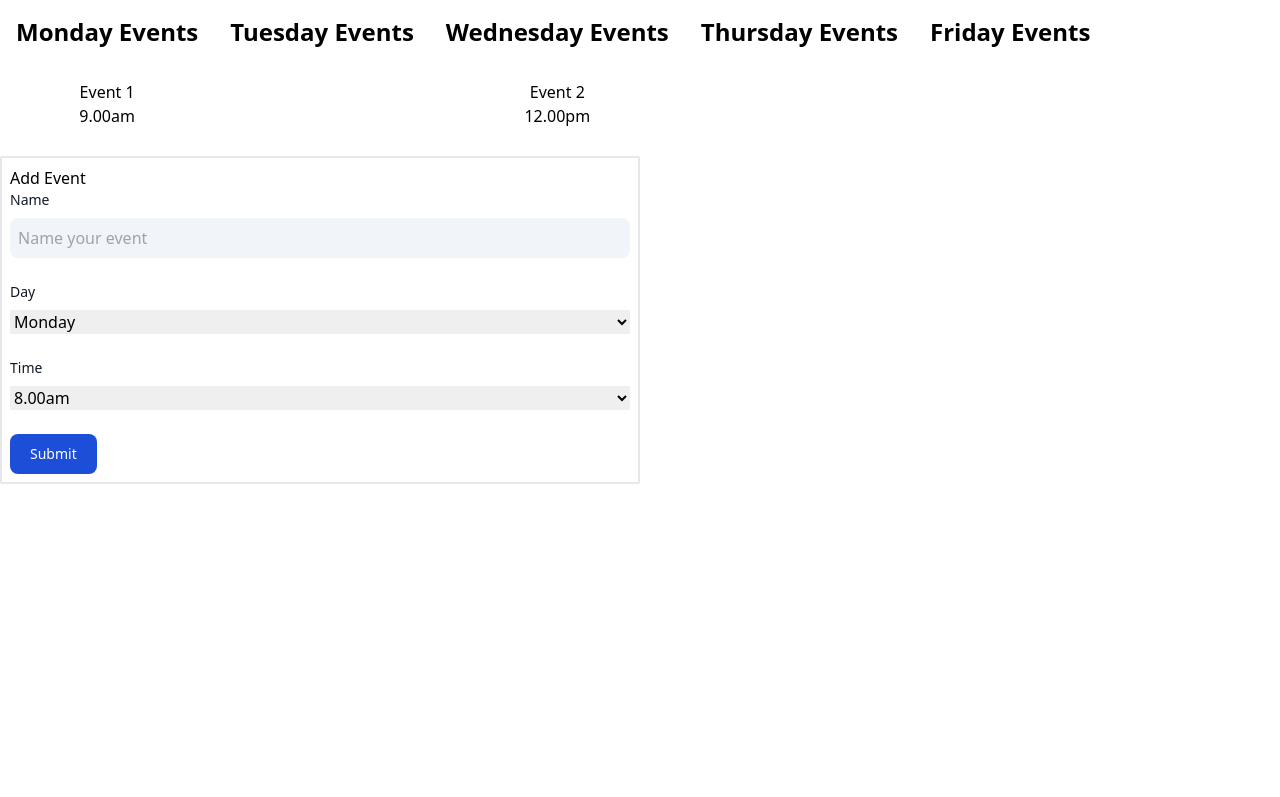
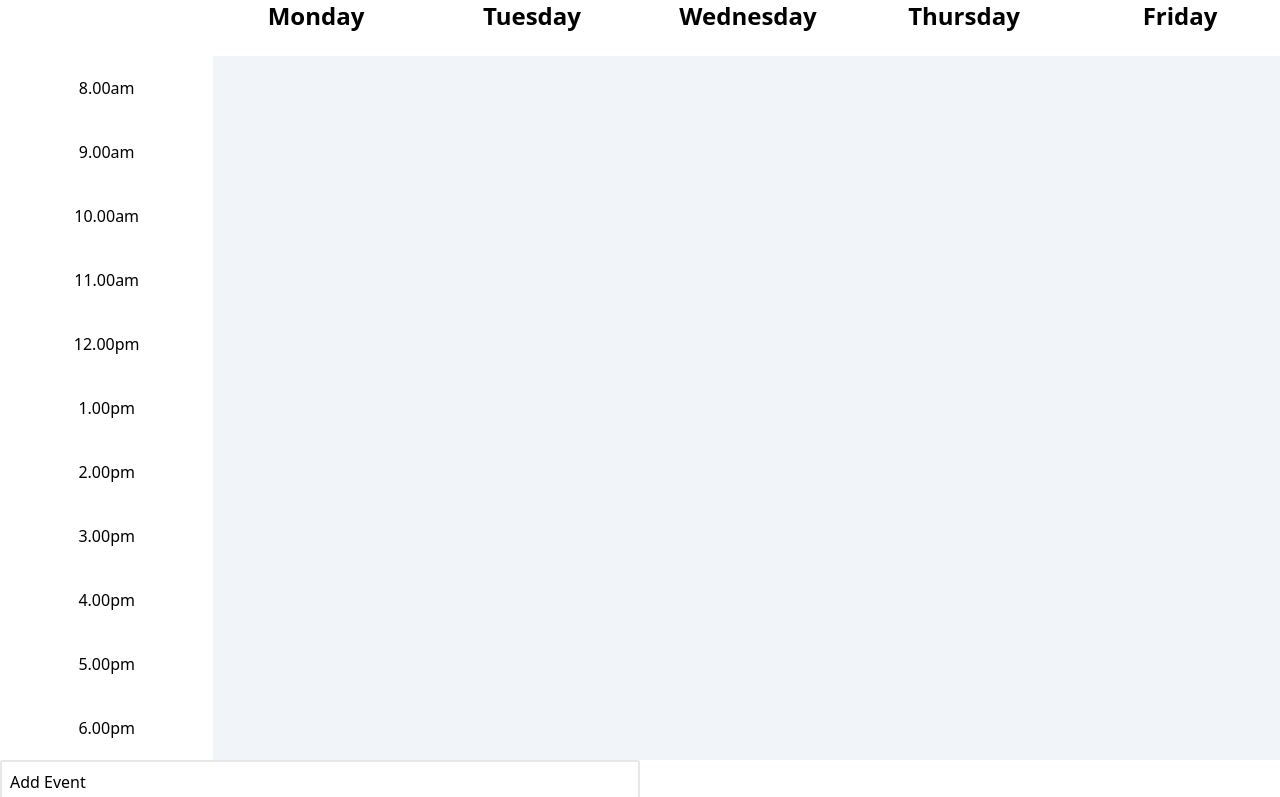
Before and after one commit to cerbeh/vitamin-tech-test, a React (Vite) app: page / in a window 1280 px wide. Shown: the top 797 px of the page. Built offline with nearby package versions, Linux system fonts and the light colour scheme.

Commit message:
working layout

```diff
--- a/src/App.tsx
+++ b/src/App.tsx
@@ -5,7 +5,7 @@ import { daysOfWeek, timeSlots, seed } from './constants'
 import { displayTime } from './lib/display'
 
 function App() {
-  const [events, setEvents] = useState<Event[]>(seed)
+  const [events, setEvents] = useState<Event[]>([])
 
   function handleSubmit(event: Event) {
     setEvents((prevEvents) => [...prevEvents, event])
@@ -13,28 +13,35 @@ function App() {
 
   return (
     <div className="container mx-auto">
-      <div className="grid grid-flow-col auto-cols-max">
+      <div className="grid grid-flow-col grid-cols-6 gap-4">
 
+        {/* Headers */}
+        <div className="m-4" />
         {daysOfWeek.map(day =>
-          <div className="m-4">
-            <h3 className="text-2xl text-center font-bold mt-0 mb-6">{day} Events</h3>
-            {
-              events
-                .filter(event => day === event.day)
-                .map(event =>
-                  <div className="p-2 m-1">
-                    <div className="text-center">
-                      {event.name}
-                    </div >
-                    <div className="text-center">
-                      {displayTime(event.time, event.time > 6 && event.time !== 12)}
-                    </div >
-                  </div >
-                )
-            }
-          </div>
+          <h3 className="text-2xl text-center font-bold mt-0 mb-6">{day}</h3>
         )}
       </div>
+
+      {timeSlots.map(time =>
+        <div className="grid grid-flow-col grid-cols-6">
+
+          {/* Row ID */}
+          <p className="p-3 m-2 text-center">{displayTime(+time)}</p>
+
+          {daysOfWeek.map(day =>
+            <div className="flex flex-nowrap bg-slate-100">
+              {events
+                .filter(event => day === event.day && time === event.time)
+                .map(event =>
+                  <span className="text-center w-full p-1 bg-lime-50 m-0.5">
+                    {event.name}
+                  </span>
+                )
+              }
+            </div>
+          )}
+        </div>
+      )}
 
       <Form onSubmit={handleSubmit} dayOptions={daysOfWeek} timeOptions={timeSlots} />
     </div>
--- a/src/components/Form.tsx
+++ b/src/components/Form.tsx
@@ -4,7 +4,7 @@ import { displayTime } from "../lib/display";
 
 interface FormProps {
     onSubmit: (e: Event) => void
-    timeOptions: number[]
+    timeOptions: string[]
     dayOptions: Weekday[]
 }
 
@@ -48,7 +48,7 @@ export const Form: FC<FormProps> = (props) => {
                 <label htmlFor="day-select" className="block mb-2 text-sm font-medium text-gray-900 dark:text-white">Time</label>
                 <select name="time" id="day-select" className="select  w-full" onInput={handleChange} value={event.time}>
                     {timeOptions.map((time, i) => (
-                        <option value={time}>{displayTime(time, i < 4)}</option>
+                        <option value={time}>{displayTime(+time)}</option>
                     ))}
                 </select>
             </div>
--- a/src/constants.ts
+++ b/src/constants.ts
@@ -8,17 +8,17 @@ export const daysOfWeek: Weekday[] = [
     'Friday'
 ]
 
-export const timeSlots = [8, 9, 10, 11, 12, 1, 2, 3, 4, 5, 6]
+export const timeSlots = ['8', '9', '10', '11', '12', '1', '2', '3', '4', '5', '6']
 
 export const seed: Event[] = [
     {
         name: 'Event 1',
         day: 'Monday',
-        time: 9
+        time: '9'
     },
     {
         name: 'Event 2',
         day: 'Wednesday',
-        time: 12
+        time: '12'
     }
 ]
--- a/src/lib/display.ts
+++ b/src/lib/display.ts
@@ -1 +1 @@
-export const displayTime = (time: number, isAm: boolean) => `${time}.00${isAm ? 'am' : 'pm'}`
+export const displayTime = (time: number) => `${time}.00${time > 6 && time !== 12 ? 'am' : 'pm'}`
--- a/src/types.ts
+++ b/src/types.ts
@@ -4,5 +4,5 @@ export type Weekday = 'Monday' | 'Tuesday' | 'Wednesday' | 'Thursday' | 'Friday'
 export interface Event {
     name: string
     day: Weekday
-    time: number
+    time: string
 }
```
